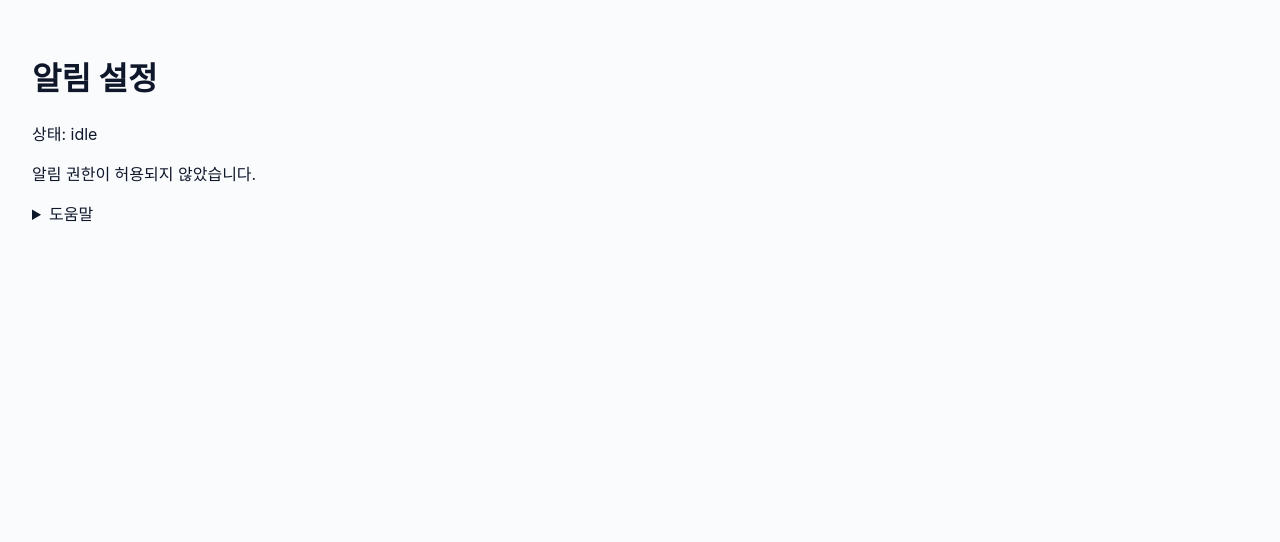
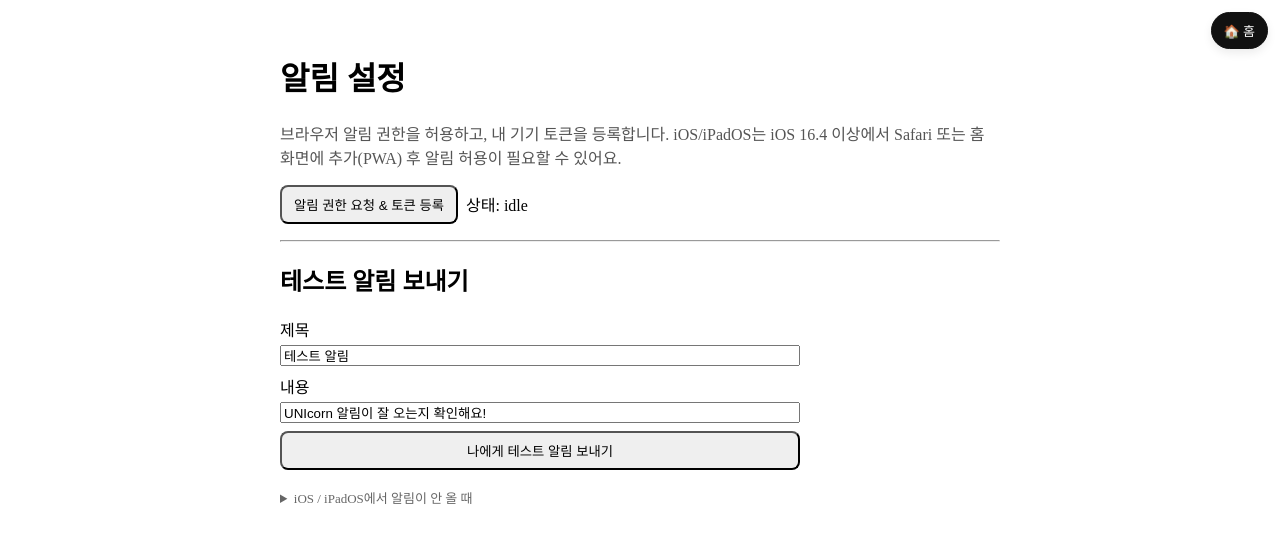
Before and after one commit to 6054ksh/unicorn-web, a Next.js app: page /notifications/enable in a window 1280 px wide. Shown: the top 542 px of the page. Built offline with nearby package versions, Linux system fonts and the light colour scheme; no server answers.

Commit message:
fix(auth): kakao callback, admin runtime, authedFetch 안정화

```diff
--- a/src/app/layout.tsx
+++ b/src/app/layout.tsx
@@ -1,7 +1,6 @@
 import Script from 'next/script';
-import AddToHomePrompt from '@/components/AddToHomePrompt';
-import RoomRealtimeToast from '@/components/RoomRealtimeToast';
 import FcmRegistrar from '@/components/FcmRegistrar';
+import TopHomeBar from '@/components/TopHomeBar';
 
 export default function RootLayout({ children }: { children: React.ReactNode }) {
   return (
@@ -9,10 +8,13 @@ export default function RootLayout({ children }: { children: React.ReactNode })
       <head>
         <Script
           src="https://t1.kakaocdn.net/kakao_js_sdk/2.7.6/kakao.min.js"
+          integrity="여기에_문서에서_복사한_SRI_값"
+          crossOrigin="anonymous"
           strategy="afterInteractive"
         />
       </head>
-      <body style={{ background:'#fafbfd', color:'#0f172a', fontFamily:'-apple-system,BlinkMacSystemFont,Segoe UI,Roboto,Pretendard,Apple SD Gothic Neo,Malgun Gothic,sans-serif' }}>
+      <body>
+        <TopHomeBar />
         <FcmRegistrar />
         {children}
       </body>
--- a/src/app/notifications/enable/EnableClient.tsx
+++ b/src/app/notifications/enable/EnableClient.tsx
@@ -1,45 +1,49 @@
 'use client';
 
+export const runtime = 'nodejs';
+export const dynamic = 'force-dynamic';
+export const revalidate = 0;
+
 import React, { useEffect, useState } from 'react';
+import { requestAndGetFcmToken, listenForeground } from '@/lib/firebaseMessaging';
 import { authedFetch } from '@/lib/authedFetch';
 
-export default function EnableClient() {
+export default function EnableNotificationsPage() {
   const [status, setStatus] = useState<'idle' | 'granted' | 'denied' | 'error'>('idle');
   const [token, setToken] = useState<string | null>(null);
   const [msg, setMsg] = useState('');
+  const [testTitle, setTestTitle] = useState('테스트 알림');
+  const [testBody, setTestBody] = useState('UNIcorn 알림이 잘 오는지 확인해요!');
 
   useEffect(() => {
-    let mounted = true;
+    // 포그라운드 수신 로그
+    const unsub = listenForeground((payload) => {
+      console.log('🔔 onMessage:', payload);
+    });
+    return () => {
+      try { (unsub as any)?.(); } catch {}
+    };
+  }, []);
 
-    async function run() {
-      // 브라우저 환경 가드
-      if (typeof window === 'undefined') return;
-
+  const onRegister = async () => {
+    setMsg('');
     if (!('Notification' in window)) {
-        setMsg('이 브라우저는 웹 푸시를 지원하지 않습니다.');
+      setMsg('이 브라우저는 알림을 지원하지 않습니다. (iOS는 16.4+에서 Safari/홈화면 앱에서 허용 필요)');
       return;
     }
-
     const perm = await Notification.requestPermission();
-      if (!mounted) return;
-
     if (perm !== 'granted') {
       setStatus(perm === 'denied' ? 'denied' : 'idle');
-        setMsg('알림 권한이 허용되지 않았습니다.');
+      setMsg('알림 권한을 허용해야 합니다.');
       return;
     }
     setStatus('granted');
 
-      // 🔸 브라우저 전용 FCM 유틸은 동적 import로 로드
-      const { requestAndGetFcmToken, listenForeground } = await import('@/lib/firebaseMessaging');
-
     const t = await requestAndGetFcmToken();
-      if (!mounted) return;
     setToken(t);
-
     if (!t) {
       setStatus('error');
-        setMsg('FCM 토큰 발급 실패');
+      setMsg('FCM 토큰 발급 실패 (브라우저/권한 상태를 확인하세요)');
       return;
     }
 
@@ -52,38 +56,80 @@ export default function EnableClient() {
         setStatus('error');
         setMsg('토큰 등록 실패: ' + (await res.text()));
       } else {
-          setMsg('알림 설정 완료');
+        setMsg('✅ 알림 설정 완료');
       }
-      } catch {
+    } catch (e) {
       setStatus('error');
-        setMsg('토큰 등록 중 오류가 발생했습니다.');
+      setMsg('토큰 등록 에러');
     }
+  };
 
-      // 선택: 포그라운드 수신 로그
-      listenForeground((payload) => {
-        console.log('🔔 onMessage:', payload);
+  const sendTestToMe = async () => {
+    setMsg('테스트 전송 중…');
+    try {
+      const res = await authedFetch('/api/test/notify-me', {
+        method: 'POST',
+        body: JSON.stringify({ title: testTitle, body: testBody }),
       });
+      const j = await res.json().catch(() => ({}));
+      if (!res.ok) throw new Error(j?.error || '전송 실패');
+      setMsg('✅ 테스트 발송 완료 (잠시 후 도착합니다)');
+    } catch (e: any) {
+      setMsg('❌ ' + (e?.message ?? String(e)));
     }
-
-    run();
-    return () => { mounted = false; };
-  }, []);
+  };
 
   return (
-    <main style={{ padding: 24 }}>
+    <main style={{ padding: 24, maxWidth: 720, margin: '0 auto' }}>
       <h1>알림 설정</h1>
-      <p>상태: {status}</p>
-      {token ? <p style={{ wordBreak: 'break-all' }}>토큰: {token}</p> : null}
-      <p>{msg}</p>
+      <p style={{ color: '#555' }}>
+        브라우저 알림 권한을 허용하고, 내 기기 토큰을 등록합니다. iOS/iPadOS는 iOS 16.4 이상에서 Safari 또는
+        홈 화면에 추가(PWA) 후 알림 허용이 필요할 수 있어요.
+      </p>
 
-      <details style={{ marginTop: 12 }}>
-        <summary>도움말</summary>
-        <ul style={{ marginTop: 8 }}>
-          <li>iOS Safari는 iOS 16.4+에서만 웹 푸시를 지원하며, <b>홈 화면에 추가(PWA)</b>해야 푸시가 동작합니다.</li>
-          <li>브라우저 설정에서 사이트 알림 권한이 “허용”인지 확인해 주세요.</li>
-          <li>로그인/로그아웃 시점이 바뀌면 알림 토큰을 다시 등록해 주세요.</li>
+      <div style={{ display: 'flex', gap: 8, alignItems: 'center', flexWrap: 'wrap', marginTop: 8 }}>
+        <button onClick={onRegister} style={{ padding: '8px 12px', borderRadius: 8 }}>
+          알림 권한 요청 & 토큰 등록
+        </button>
+        <span>{status === 'granted' ? '✅ 권한 허용됨' : `상태: ${status}`}</span>
+      </div>
+
+      {token ? (
+        <p style={{ wordBreak: 'break-all', marginTop: 8 }}>
+          토큰: <code>{token}</code>
+        </p>
+      ) : null}
+
+      <hr style={{ margin: '16px 0' }} />
+
+      <h2>테스트 알림 보내기</h2>
+      <div style={{ display: 'grid', gap: 8, maxWidth: 520 }}>
+        <label style={{ display: 'grid', gap: 4 }}>
+          <span>제목</span>
+          <input value={testTitle} onChange={(e) => setTestTitle(e.target.value)} />
+        </label>
+        <label style={{ display: 'grid', gap: 4 }}>
+          <span>내용</span>
+          <input value={testBody} onChange={(e) => setTestBody(e.target.value)} />
+        </label>
+        <button onClick={sendTestToMe} style={{ padding: '8px 12px', borderRadius: 8 }}>
+          나에게 테스트 알림 보내기
+        </button>
+      </div>
+
+      <p style={{ marginTop: 12, color: msg.startsWith('❌') ? 'crimson' : '#333' }}>{msg}</p>
+
+      <div style={{ marginTop: 18, fontSize: 13, color: '#666' }}>
+        <details>
+          <summary>iOS / iPadOS에서 알림이 안 올 때</summary>
+          <ul>
+            <li>iOS 16.4 이상인지 확인</li>
+            <li>사파리에서 이 사이트를 “홈 화면에 추가”하고 그 아이콘으로 실행</li>
+            <li>첫 실행 시 “알림 허용” 수락</li>
+            <li>저전력 모드/데이터 절약 모드 해제 권장</li>
           </ul>
         </details>
+      </div>
     </main>
   );
 }
--- /dev/null
+++ b/src/components/TopHomeBar.tsx
@@ -0,0 +1,39 @@
+'use client';
+
+import React from 'react';
+import { usePathname } from 'next/navigation';
+
+export default function TopHomeBar() {
+  const pathname = usePathname();
+  if (pathname?.startsWith('/admin')) return null; // 어드민 페이지는 숨김
+
+  return (
+    <div
+      style={{
+        position: 'fixed',
+        top: 12,
+        right: 12,
+        zIndex: 80,
+        display: 'flex',
+        gap: 8,
+      }}
+    >
+      <a
+        href="/"
+        style={{
+          textDecoration: 'none',
+          background: '#111',
+          color: '#fff',
+          padding: '8px 12px',
+          borderRadius: 999,
+          border: '1px solid #111',
+          fontSize: 13,
+          boxShadow: '0 4px 10px rgba(0,0,0,.08)',
+        }}
+        title="홈으로"
+      >
+        🏠 홈
+      </a>
+    </div>
+  );
+}
```
Also changed, not shown: src/app/page.tsx (+79 -62 lines). Lines whose indentation alone changed are shown as unchanged.
